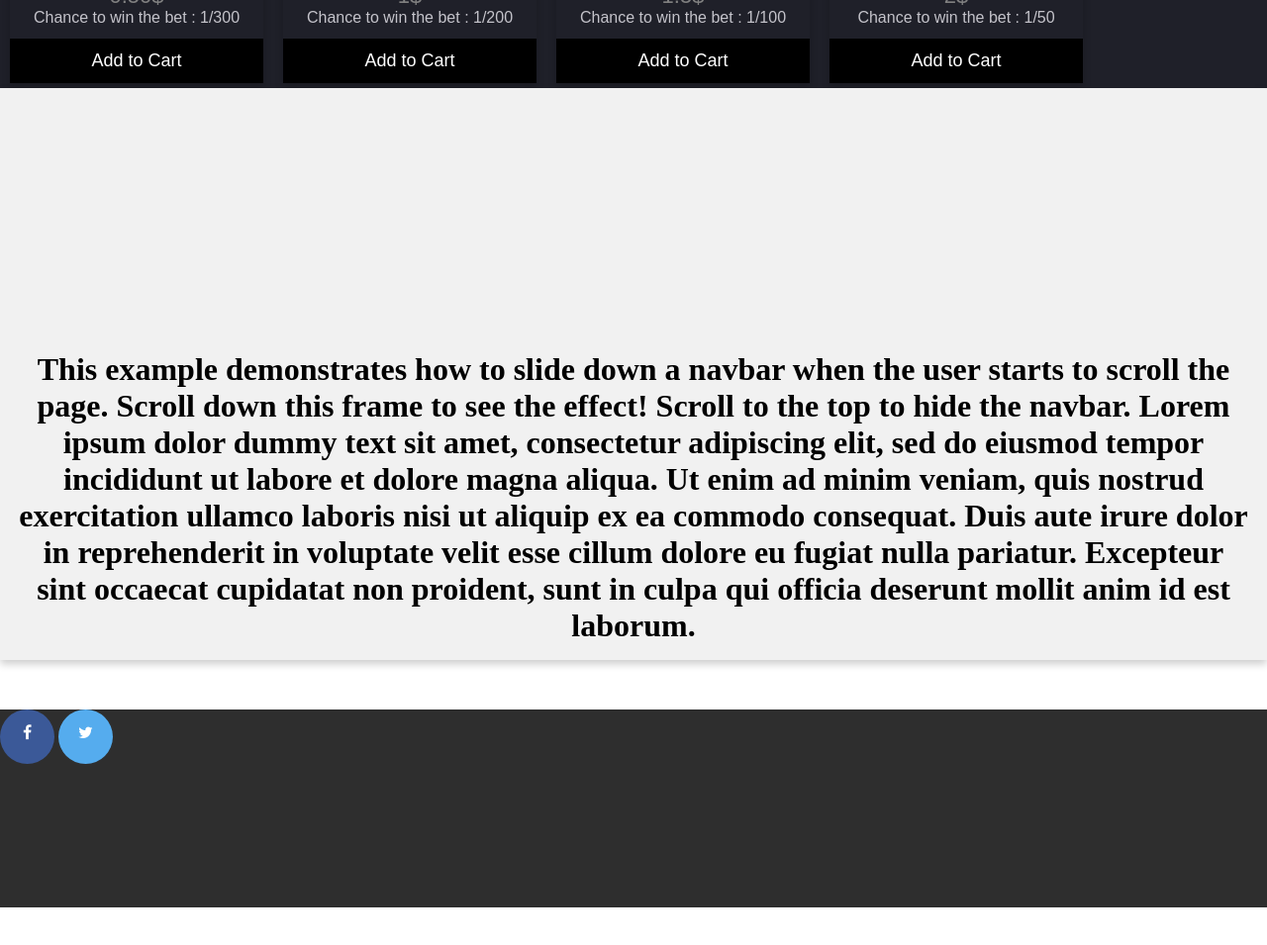
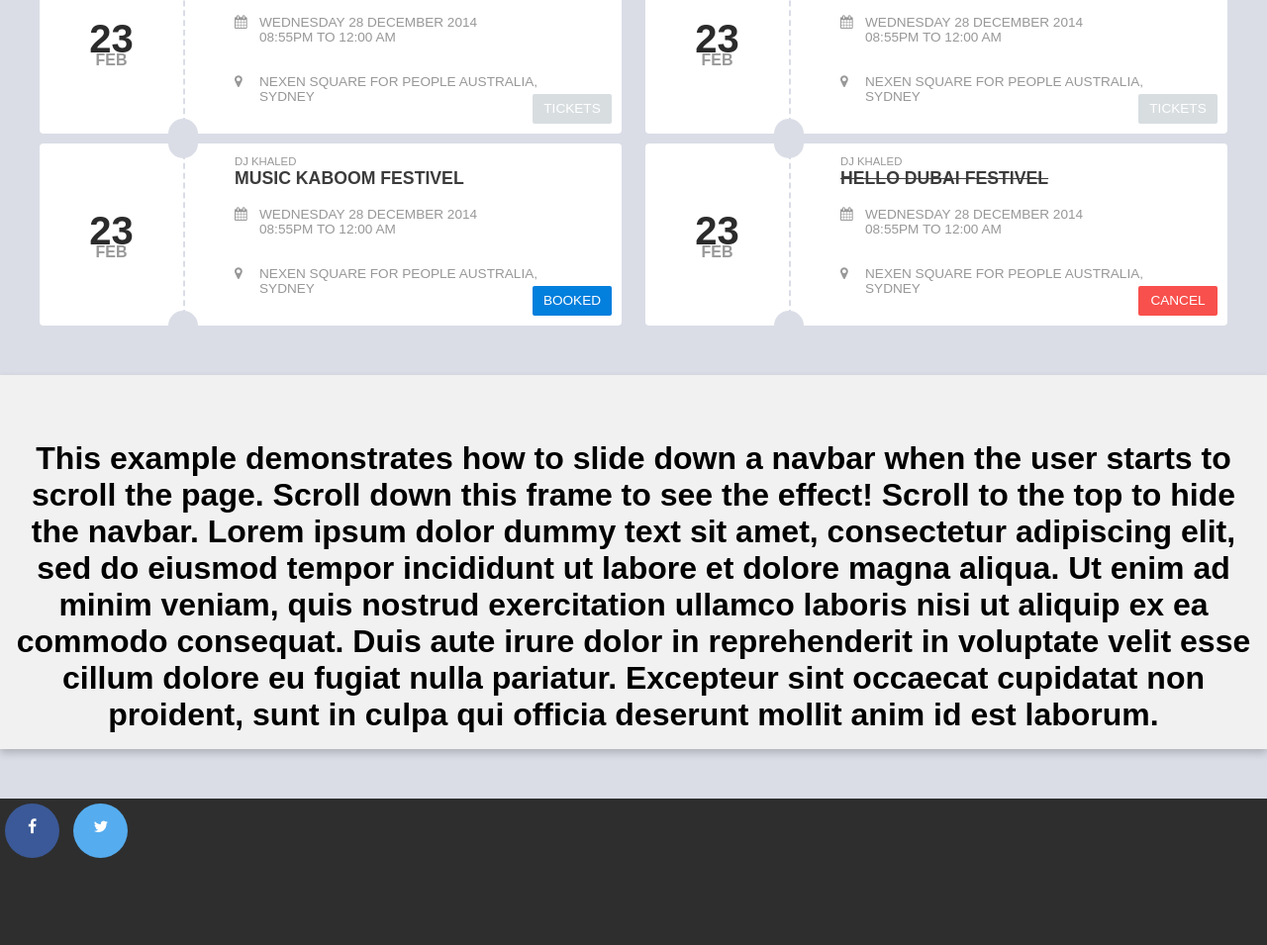
Before and after one commit to nvcvieira/CryptoBet, a plain HTML site: page index.html in a window 1280 px wide. Shown: the part 705-1660 px from the top of the page at 99% size. Before the commit the page ends 1622 px from the top, so only its background shows below. Drawn offline with Linux system fonts and the light colour scheme.

Commit message:
Add ticket layout in html and css

```diff
--- a/index.html
+++ b/index.html
@@ -28,7 +28,7 @@
 
      <!--Bets infos-->
 
-     <div class="texto">
+     <div class="texto-up ">
          <h1>This example demonstrates how to slide down a navbar when the user starts to scroll the page.
 
             Scroll down this frame to see the effect!
@@ -36,62 +36,126 @@
             Scroll to the top to hide the navbar.
 
             Lorem ipsum dolor dummy text sit amet, consectetur adipiscing elit, sed do eiusmod tempor incididunt ut labore et dolore magna aliqua. Ut enim ad minim veniam, quis nostrud exercitation ullamco laboris nisi ut aliquip ex ea commodo consequat. Duis aute irure dolor in reprehenderit in voluptate velit esse cillum dolore eu fugiat nulla pariatur. Excepteur sint occaecat cupidatat non proident, sunt in culpa qui officia deserunt mollit anim id est laborum.</h1>
-            <h2>
+
 
         </div>
 
 
 
         <!-- Cards and bets section-->
-        <div class="container">
-            <div class="row">
-                <div class="column">
-                    <div class="card">
-                        <img src="jeans3.jpg" alt="#" >
-                        <h1>Ticket</h1>
-                        <p class="price">0.50$</p>
-                        <p>Chance to win the bet : 1/300</p>
-                        <p><button>Add to Cart</button></p>
+        <section class="container">
+            <h1>Sorteios </h1>
+              <div class="row">
+                <article class="card fl-left">
+                  <section class="date">
+                    <time datetime="23th feb">
+                      <span>23</span><span>feb</span>
+                    </time>
+                  </section>
+                  <section class="card-cont">
+                    <small>dj khaled</small>
+                    <h3>live in sydney</h3>
+                    <div class="even-date">
+                     <i class="fa fa-calendar"></i>
+                     <time>
+                       <span>wednesday 28 december 2014</span>
+                       <span>08:55pm to 12:00 am</span>
+                     </time>
                     </div>
-                </div>
-                <div class="column">
-                    <div class="card">
-                        <img src="jeans3.jpg" alt="#" >
-                        <h1>Ticket</h1>
-                        <p class="price">1$</p>
-                        <p>Chance to win the bet : 1/200</p>
-                        <p><button>Add to Cart</button></p>
+                    <div class="even-info">
+                      <i class="fa fa-map-marker"></i>
+                      <p>
+                        nexen square for people australia, sydney
+                      </p>
                     </div>
-                </div>
-                <div class="column">
-                    <div class="card">
-                        <img src="jeans3.jpg" alt="#" >
-                        <h1>Ticket</h1>
-                        <p class="price">1.5$</p>
-                        <p>Chance to win the bet : 1/100</p>
-                        <p><button>Add to Cart</button></p>
+                    <a href="#">tickets</a>
+                  </section>
+                </article>
+                <article class="card fl-left">
+                  <section class="date">
+                    <time datetime="23th feb">
+                      <span>23</span><span>feb</span>
+                    </time>
+                  </section>
+                  <section class="card-cont">
+                    <small>dj khaled</small>
+                    <h3>corner obsest program</h3>
+                    <div class="even-date">
+                     <i class="fa fa-calendar"></i>
+                     <time>
+                       <span>wednesday 28 december 2014</span>
+                       <span>08:55pm to 12:00 am</span>
+                     </time>
                     </div>
-                </div>
-                <div class="column">
-                    <div class="card">
-                        <img src="jeans3.jpg" alt="#" >
-                        <h1>Ticket</h1>
-                        <p class="price">2$</p>
-                        <p>Chance to win the bet : 1/50</p>
-                        <p><button>Add to Cart</button></p>
+                    <div class="even-info">
+                      <i class="fa fa-map-marker"></i>
+                      <p>
+                        nexen square for people australia, sydney
+                      </p>
                     </div>
-                </div>
-
-
-
+                    <a href="#">tickets</a>
+                  </section>
+                </article>
+              </div>
+              <div class="row">
+                <article class="card fl-left">
+                  <section class="date">
+                    <time datetime="23th feb">
+                      <span>23</span><span>feb</span>
+                    </time>
+                  </section>
+                  <section class="card-cont">
+                    <small>dj khaled</small>
+                    <h3>music kaboom festivel</h3>
+                    <div class="even-date">
+                     <i class="fa fa-calendar"></i>
+                     <time>
+                       <span>wednesday 28 december 2014</span>
+                       <span>08:55pm to 12:00 am</span>
+                     </time>
+                    </div>
+                    <div class="even-info">
+                      <i class="fa fa-map-marker"></i>
+                      <p>
+                        nexen square for people australia, sydney
+                      </p>
+                    </div>
+                    <a href="#">booked</a>
+                  </section>
+                </article>
+                <article class="card fl-left">
+                  <section class="date">
+                    <time datetime="23th feb">
+                      <span>23</span><span>feb</span>
+                    </time>
+                  </section>
+                  <section class="card-cont">
+                    <small>dj khaled</small>
+                    <h3>hello dubai festivel</h3>
+                    <div class="even-date">
+                     <i class="fa fa-calendar"></i>
+                     <time>
+                       <span>wednesday 28 december 2014</span>
+                       <span>08:55pm to 12:00 am</span>
+                     </time>
+                    </div>
+                    <div class="even-info">
+                      <i class="fa fa-map-marker"></i>
+                      <p>
+                        nexen square for people australia, sydney
+                      </p>
+                    </div>
+                    <a href="#">cancel</a>
+                  </section>
+                </article>
+              </div>
             </div>
-        </div>
-
+        </section>
 
 
 <!--Bets infos-->
 
-<div class="texto">
+<div class="texto-down">
     <h1>This example demonstrates how to slide down a navbar when the user starts to scroll the page.
 
        Scroll down this frame to see the effect!
@@ -99,7 +163,7 @@
        Scroll to the top to hide the navbar.
 
        Lorem ipsum dolor dummy text sit amet, consectetur adipiscing elit, sed do eiusmod tempor incididunt ut labore et dolore magna aliqua. Ut enim ad minim veniam, quis nostrud exercitation ullamco laboris nisi ut aliquip ex ea commodo consequat. Duis aute irure dolor in reprehenderit in voluptate velit esse cillum dolore eu fugiat nulla pariatur. Excepteur sint occaecat cupidatat non proident, sunt in culpa qui officia deserunt mollit anim id est laborum.</h1>
-       <h2>
+
 
    </div>
 
--- a/style.css
+++ b/style.css
@@ -81,93 +81,230 @@
   }
 }
 
-  /* cards style */
 
 
- .container{
-     padding: 5px;
-     box-sizing: border-box;
-     color: #c4c3ca;
-     background-color: #1f2029;
-     overflow-x: hidden;
+  /* cards style */
+  @import url('https://fonts.googleapis.com/css?family=Oswald');
+  .container {
+      margin: 20px;
+      padding: 20px;
+      border: 0;
+      box-sizing: border-box
+  }
 
- }
+  body {
+      background-color: #dadde6;
+      font-family: arial
+  }
 
- .column{
-     float: left;
-     width: 20%;
-     padding: 0 10px;
+  .fl-left {
+      float: left
+  }
+
+  .fl-right {
+      float: right
+  }
+
+  .container h1 {
+      text-transform: uppercase;
+      font-weight: 900;
+      border-left: 10px solid #fec500;
+      padding-left: 10px;
+      margin-bottom: 30px
+  }
+
+  .row {
+      overflow: hidden
+  }
+
+  .card {
+      display: table-row;
+      width: 49%;
+      background-color: #fff;
+      color: #989898;
+      margin-bottom: 10px;
+      font-family: 'Oswald', sans-serif;
+      text-transform: uppercase;
+      border-radius: 4px;
+      position: relative
+  }
+
+  .card+.card {
+      margin-left: 2%
+  }
+
+  .date {
+      display: table-cell;
+      width: 25%;
+      position: relative;
+      text-align: center;
+      border-right: 2px dashed #dadde6
+  }
+
+  .date:before,
+  .date:after {
+      content: "";
+      display: block;
+      width: 30px;
+      height: 30px;
+      background-color: #DADDE6;
+      position: absolute;
+      top: -15px;
+      right: -15px;
+      z-index: 1;
+      border-radius: 50%
+  }
+
+  .date:after {
+      top: auto;
+      bottom: -15px
+  }
+
+  .date time {
+      display: block;
+      position: absolute;
+      top: 50%;
+      left: 50%;
+      -webkit-transform: translate(-50%, -50%);
+      -ms-transform: translate(-50%, -50%);
+      transform: translate(-50%, -50%)
+  }
+
+  .date time span {
+      display: block
+  }
+
+  .date time span:first-child {
+      color: #2b2b2b;
+      font-weight: 600;
+      font-size: 250%
+  }
+
+  .date time span:last-child {
+      text-transform: uppercase;
+      font-weight: 600;
+      margin-top: -10px
+  }
+
+  .card-cont {
+      display: table-cell;
+      width: 75%;
+      font-size: 85%;
+      padding: 10px 10px 30px 50px
+  }
+
+  .card-cont h3 {
+      color: #3C3C3C;
+      font-size: 130%
+  }
+
+  .row:last-child .card:last-of-type .card-cont h3 {
+      text-decoration: line-through
+  }
+
+  .card-cont>div {
+      display: table-row
+  }
+
+  .card-cont .even-date i,
+  .card-cont .even-info i,
+  .card-cont .even-date time,
+  .card-cont .even-info p {
+      display: table-cell
+  }
+
+  .card-cont .even-date i,
+  .card-cont .even-info i {
+      padding: 5% 5% 0 0
+  }
+
+  .card-cont .even-info p {
+      padding: 30px 50px 0 0
+  }
+
+  .card-cont .even-date time span {
+      display: block
+  }
+
+  .card-cont a {
+      display: block;
+      text-decoration: none;
+      width: 80px;
+      height: 30px;
+      background-color: #D8DDE0;
+      color: #fff;
+      text-align: center;
+      line-height: 30px;
+      border-radius: 2px;
+      position: absolute;
+      right: 10px;
+      bottom: 10px
+  }
+
+  .row:last-child .card:first-child .card-cont a {
+      background-color: #037FDD
+  }
+
+  .row:last-child .card:last-child .card-cont a {
+      background-color: #F8504C
+  }
+
+  @media screen and (max-width: 860px) {
+      .card {
+          display: block;
+          float: none;
+          width: 100%;
+          margin-bottom: 10px
+      }
+      .card+.card {
+          margin-left: 0
+      }
+      .card-cont .even-date,
+      .card-cont .even-info {
+          font-size: 75%
+      }
+  }
 
 
- }
+/* End of card style */
 
 
-.row {
-    margin: 0 -5px;
-}
 
-.row:after{
-    content: "";
-  display: table;
-  clear: both;
+
+
+
+
+
+
+.texto-up h1{
+    margin-top: 200px;
+
 }
 
 
+.texto-up{
 
-  .card {
-    box-shadow: 0 4px 8px 0 rgba(0, 0, 0, 0.2);
-    max-width: 300px;
-    margin: auto;
-    text-align: center;
-    font-family: arial;
-
-
-
-  }
-
-  .price {
-    color: grey;
-    font-size: 22px;
-  }
-
-  .card button {
-    border: none;
-    outline: 0;
-    margin-top: 12px;
-    padding: 12px;
-    color: white;
-    background-color: #000;
-    text-align: center;
-    cursor: pointer;
-    width: 100%;
-    font-size: 18px;
-  }
-
-  .card button:hover {
-    opacity: 0.7;
-}
-
-/* Responsive columns - one column layout (vertical) on small screens */
-@media screen and (max-width: 600px) {
-    .column {
-      width: 100%;
-      display: block;
-      margin-bottom: 20px;
-    }
-}
-/* End of card style */
-
-.texto h1{
-    margin-top: 250px;
-}
-
-.texto{
     margin-bottom: 50px;
     box-sizing: border-box;
     box-shadow: 0 4px 8px 0 rgba(0, 0, 0, 0.2);
     padding: 16px;
   text-align: center;
   background-color: #f1f1f1;
+}
+
+.texto-down h1{
+  margin-top: 50px;
+
+}
+
+.texto-down{
+
+  margin-bottom: 50px;
+  box-sizing: border-box;
+  box-shadow: 0 4px 8px 0 rgba(0, 0, 0, 0.2);
+  padding: 16px;
+text-align: center;
+background-color: #f1f1f1;
 }
 
 .footer{
@@ -195,7 +332,7 @@
   text-decoration: none;
 }
 
-/* Add a hover effect if you want */
+/* Add a hover effect */
 .fa:hover {
   opacity: 0.7;
 }
@@ -204,6 +341,7 @@
 
 /* Facebook */
 .fa-facebook {
+  margin: 5px 5px;
   background: #3B5998;
   color: white;
   border-radius:  50%;
@@ -211,6 +349,7 @@
 
 /* Twitter */
 .fa-twitter {
+  margin: 5px 5px;
   background: #55ACEE;
   color: white;
   border-radius:  50%;
```
